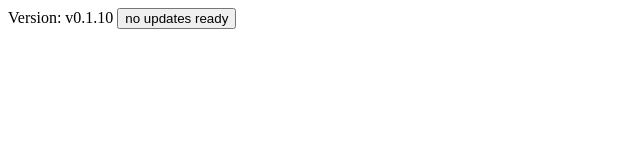
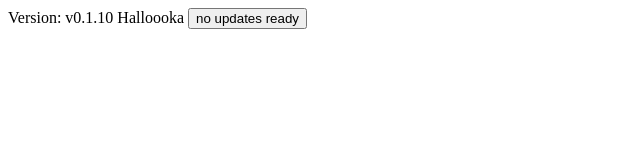
Before and after one commit to SzAkos/elcr, an Electron app: page index.html in a window 900 px wide. Shown: the whole page, without its empty margins (0-640 px from the left). Drawn offline with Linux system fonts and the light colour scheme; no server answers.

Commit message:
package update

```diff
--- a/index.html
+++ b/index.html
@@ -15,7 +15,7 @@
             container.innerHTML = "new version ready!";
         })
     </script>
-    Version: <span id="version">v0.1.10</span>
+    Version: <span id="version">v0.1.10 Halloooka</span>
     <!-- the button onClick sends a quitAndInstall message to the electron main process -->
     <button id="ready" onClick="ipcRenderer.send('quitAndInstall')">no updates ready</button>
 
```
Also changed, not shown: package.json (+4 -4 lines).
